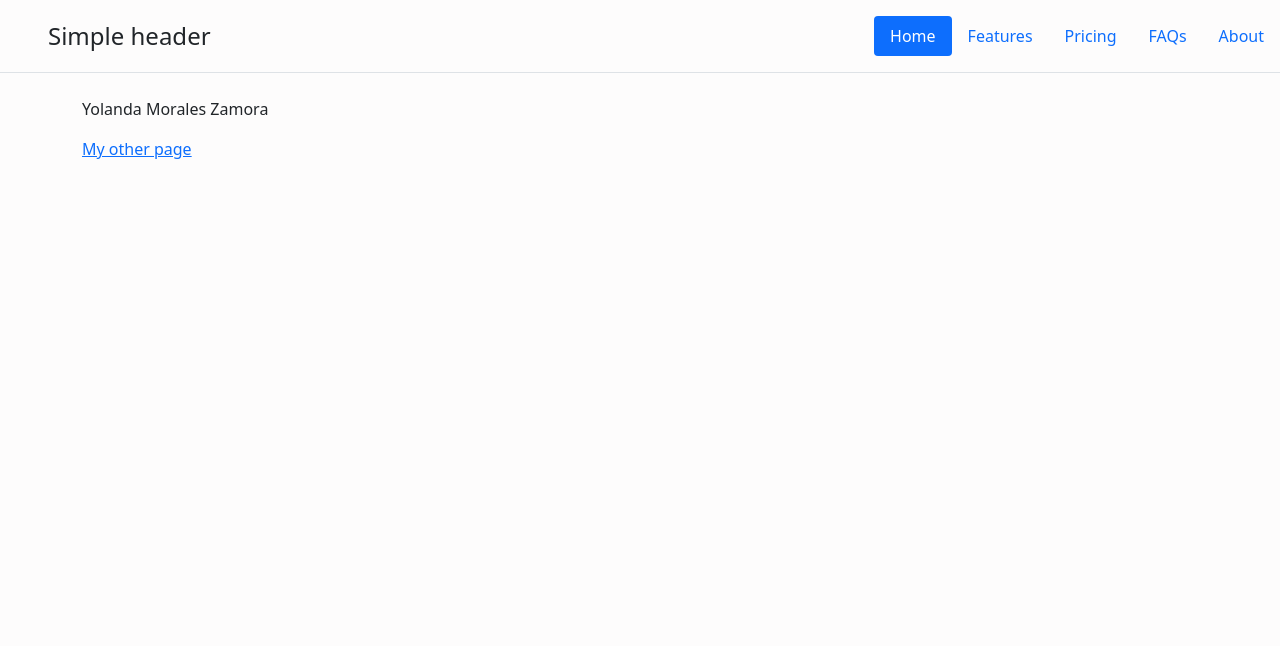
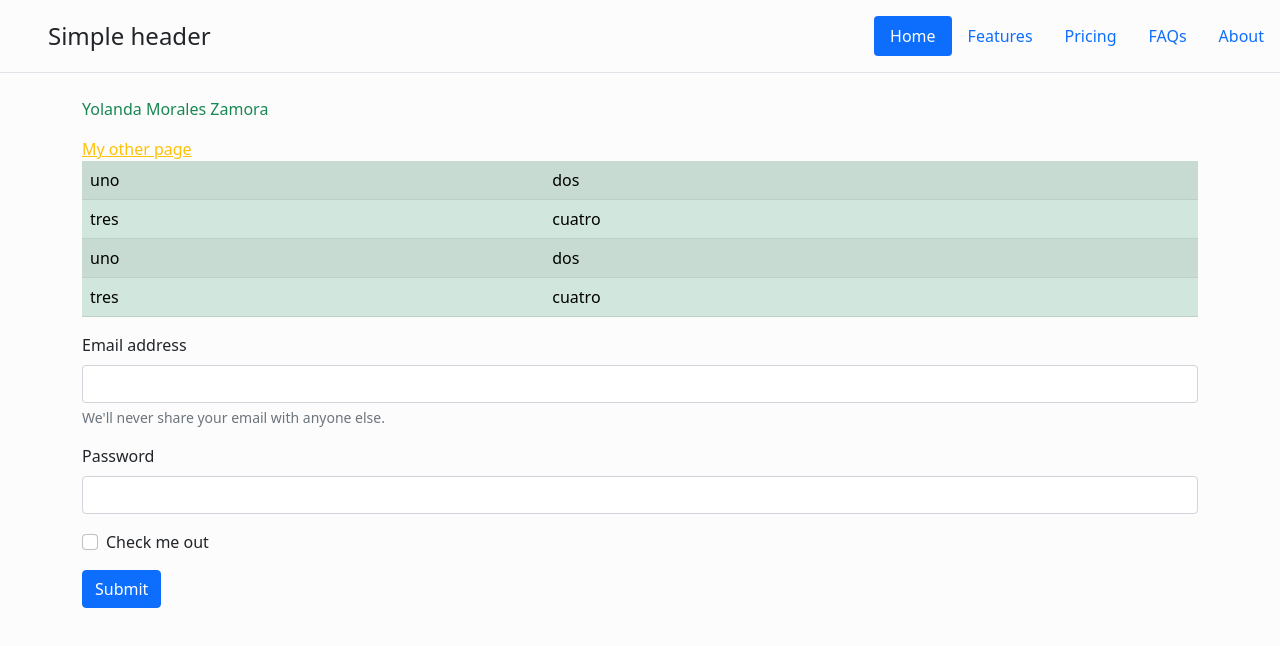
Before and after one commit to ymorzam328/Bootstrap1, a plain HTML site: page index.html in a window 1280 px wide. Drawn offline with nearby package versions, Linux system fonts and the light colour scheme.

Commit message:
1 file modified

```diff
--- a/index.html
+++ b/index.html
@@ -22,8 +22,34 @@
 </header>
     <main class= container>
       <!-- /*container-fluid*/ -->
-   <p> Yolanda Morales Zamora</p>
-       <a href="/me.html">My other page</a>
+   <p class= "text-success"> Yolanda Morales Zamora</p>
+       <a href="/me.html"  class= "text-warning">My other page</a>
+
+    <table class="table table-hover table-striped table-success">
+      <tbody>
+        <tr> <td> uno </td> <td> dos </td> </tr>
+        <tr> <td> tres </td> <td> cuatro </td> </tr>
+        <tr> <td> uno </td> <td> dos </td> </tr>
+        <tr> <td> tres </td> <td> cuatro </td> </tr>
+      </tbody>
+   </table>
+
+   <form>
+   <div class="mb-3">
+     <label for="exampleInputEmail1" class="form-label">Email address</label>
+     <input type="email" class="form-control" id="exampleInputEmail1" aria-describedby="emailHelp">
+     <div id="emailHelp" class="form-text">We'll never share your email with anyone else.</div>
+   </div>
+   <div class="mb-3">
+     <label for="exampleInputPassword1" class="form-label">Password</label>
+     <input type="password" class="form-control" id="exampleInputPassword1">
+   </div>
+   <div class="mb-3 form-check">
+     <input type="checkbox" class="form-check-input" id="exampleCheck1">
+     <label class="form-check-label" for="exampleCheck1">Check me out</label>
+   </div>
+   <button type="submit" class="btn btn-primary">Submit</button>
+ </form>
   </main>
     <script src="https://cdn.jsdelivr.net/npm/bootstrap@5.1.3/dist/js/bootstrap.bundle.min.js" integrity="sha384-ka7Sk0Gln4gmtz2MlQnikT1wXgYsOg+OMhuP+IlRH9sENBO0LRn5q+8nbTov4+1p" crossorigin="anonymous"></script>
   </body>
```
